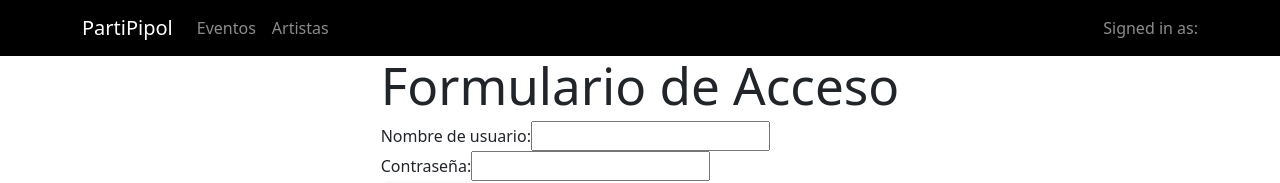
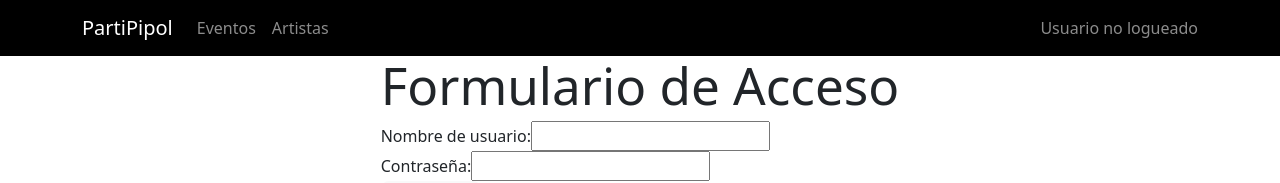
Before and after one commit to PatriNieto/PartiPipol_, a React (Vite) app: page /login in a window 1280 px wide. Shown: the top 183 px of the page. Built offline with nearby package versions, Linux system fonts and the light colour scheme; no server answers.

Commit message:
env variable

```diff
--- a/src/components/MyNavbar.jsx
+++ b/src/components/MyNavbar.jsx
@@ -60,11 +60,20 @@ function MyNavbar() {
             >Artistas</Nav.Link>
         </Nav>
         </Navbar.Collapse>
+
         <Navbar.Collapse className="justify-content-end">
+        {isLoggedIn ?
+         <Navbar.Text
+         onClick={handleShow}>
+           Sesión iniciada: <a href="#login">{loggedUser}</a> {/* cambiar link */}
+         </Navbar.Text> :
           <Navbar.Text
           onClick={handleShow}>
-            Signed in as: <a href="#login">{loggedUser}</a> {/* cambiar link */}
+            Usuario no logueado
+             <a href="#login">{loggedUser}</a> {/* cambiar link */}
           </Navbar.Text>
+        }
+
         </Navbar.Collapse>
       </Container>
     </Navbar>
--- a/src/pages/auth/Login.jsx
+++ b/src/pages/auth/Login.jsx
@@ -25,7 +25,7 @@ function Login() {
         username, password
       }
 
-      const response = await axios.post("http://localhost:5005/api/auth/login", userCredentials)
+      const response = await axios.post(`${import.meta.env.VITE_SERVER_URL}/api/auth/login`, userCredentials)
       console.log(response)
 
       localStorage.setItem("authToken", response.data.authToken)
--- a/src/pages/auth/Signup.jsx
+++ b/src/pages/auth/Signup.jsx
@@ -23,7 +23,7 @@ function Signup() {
       const newUser = {
         email, password, username
       }
-      await axios.post("http://localhost:5005/api/auth/signup", newUser)
+      await axios.post(`${import.meta.env.VITE_SERVER_URL}/api/auth/signup`, newUser)
       navigate("/login")
     } catch (error) {
       console.log(error)
```
